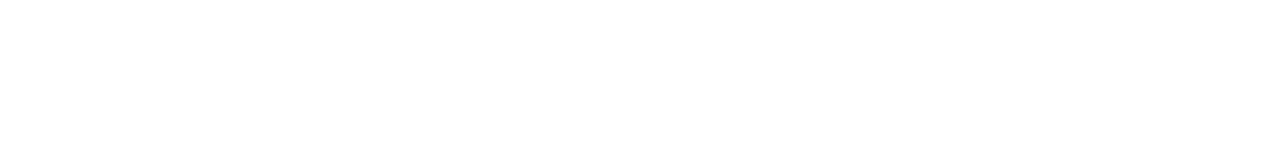
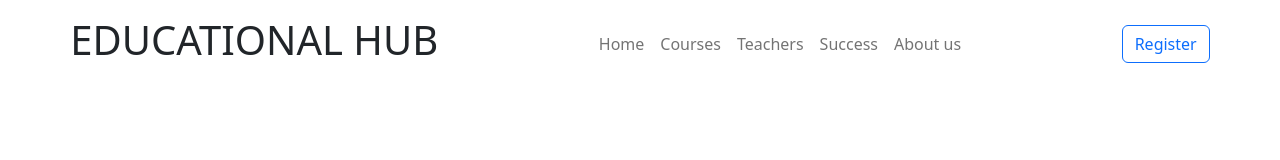
Before and after one commit to rana-ahmed3/assi-03, a plain HTML site: page index.html in a window 1280 px wide. Drawn offline with nearby package versions, Linux system fonts and the light colour scheme.

Commit message:
added nav

```diff
--- a/index.html
+++ b/index.html
@@ -10,6 +10,49 @@
 </head>
 
 <body>
+    <!-- header section  -->
+    <!-- nav start -->
+    <header>
+        <div class="row ">
+            <div class="d-flex w-100 col-sm-12 col-md-2 col-lg-4 mt-3 justify-content-around align-items-center">
+                <div>
+                    <h1>EDUCATIONAL HUB</h1>
+                </div>
+
+                <div>
+                    <nav class="navbar navbar-expand-lg ">
+                        <div class="container-fluid">
+
+                            <button class="navbar-toggler" type="button" data-bs-toggle="collapse"
+                                data-bs-target="#navbarNavAltMarkup" aria-controls="navbarNavAltMarkup"
+                                aria-expanded="false" aria-label="Toggle navigation">
+                                <span class="navbar-toggler-icon"></span>
+                            </button>
+                            <div class="collapse navbar-collapse" id="navbarNavAltMarkup">
+                                <div class="navbar-nav">
+                                    <a class="nav-link" aria-current="page" href="#">Home</a>
+                                    <a class="nav-link" href="#">Courses</a>
+                                    <a class="nav-link" href="#">Teachers</a>
+                                    <a class="nav-link" href="#">Success</a>
+
+                                    <a class="nav-link" href="#">About us</a>
+
+                                </div>
+                            </div>
+                        </div>
+                    </nav>
+
+                </div>
+                <div>
+                    <form class="d-flex" role="Register">
+
+                        <button class="btn btn-outline-primary" type="submit">Register</button>
+                    </form>
+                </div>
+            </div>
+        </div>
+    </header>
+    <!-- nav end -->
 
     <script src="https://cdn.jsdelivr.net/npm/bootstrap@5.2.0/dist/js/bootstrap.bundle.min.js"
         integrity="sha384-A3rJD856KowSb7dwlZdYEkO39Gagi7vIsF0jrRAoQmDKKtQBHUuLZ9AsSv4jD4Xa"
```
